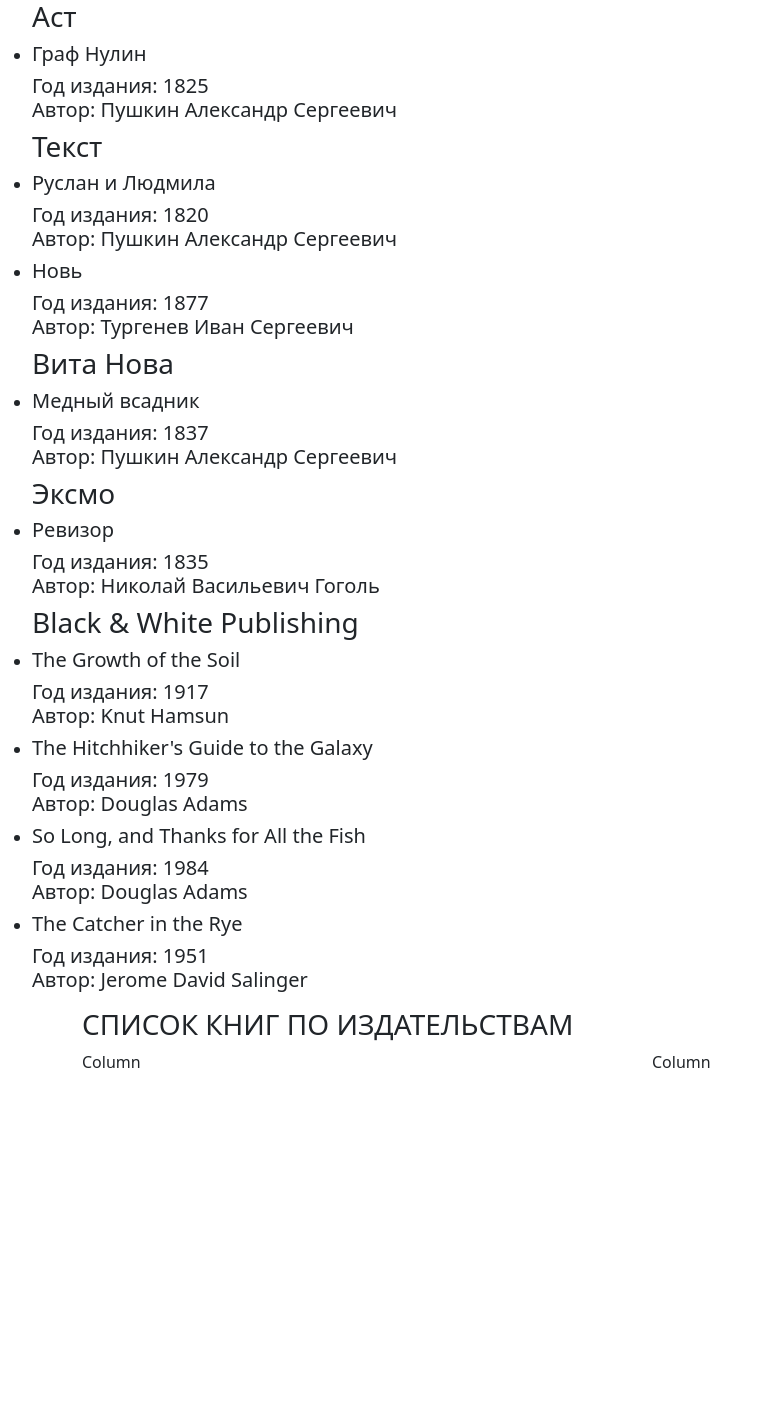
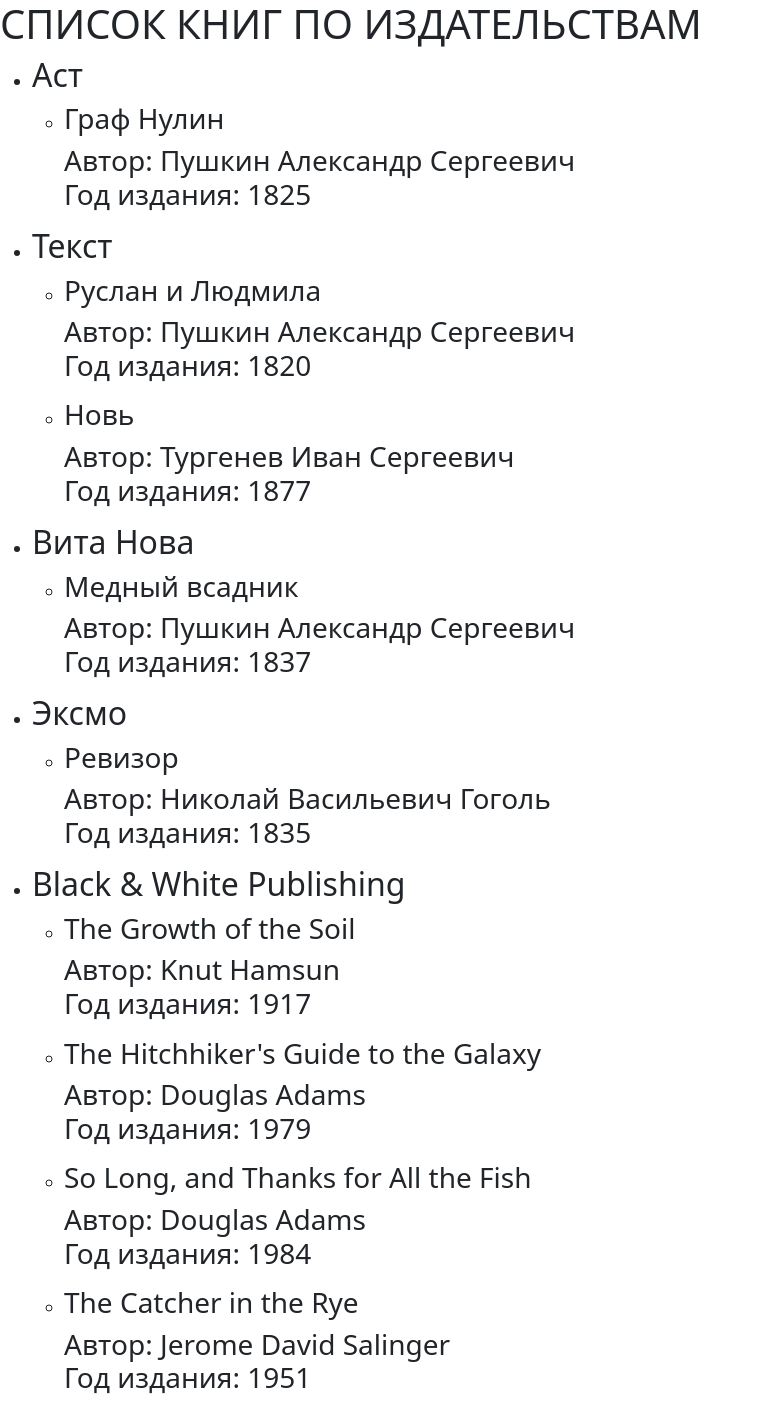
Before and after one commit to Dimazey/DZ_5_11, a Django app: page /publishers/ in a window 1280 px wide. Shown: the whole page, without its empty margins (0-771 px from the left). Before the commit the page ends 1068 px from the top, so only its background shows below. Run offline with Django 3.2, Linux system fonts and the light colour scheme; data comes from the database, SQL or seed files in the repository; both versions use the stored data as it was after the commit; some libraries are stand-ins or nearby versions.

Commit message:
ok bootstrap5

```diff
--- a/my_site/settings.py
+++ b/my_site/settings.py
@@ -119,8 +119,7 @@
 # https://docs.djangoproject.com/en/2.2/howto/static-files/
 
 STATIC_URL = '/static/'
-STATICFILES_DIRS = [
-   os.path.join(BASE_DIR, "static"),
-]
+#STATICFILES_DIRS = [
+#   os.path.join(BASE_DIR, "static"),]
 
 DEFAULT_AUTO_FIELD = 'django.db.models.AutoField'
--- a/p_library/templates/publishers.html
+++ b/p_library/templates/publishers.html
@@ -9,31 +9,26 @@
 
 </head>
 <body>
-
+<h1>{{ title }}</h1>
     <ul>
         {% for key, value in books.items %}
-        <h3>{{ key }}</h3>
-            {% for book in value %}
-            <li><h5>{{ book.title }}<h5> Год издания: {{ book.year_release }}<br> Автор: {{ book.author.full_name }}</li>
-            {% endfor %}
-
+            <li>
+            <h2>{{ key }}</h2>
+                <ul>
+                    {% for book in value %}
+                        <li>
+                            <h3>{{ book.title }}<h3>
+                            <p>
+                                Автор: {{ book.author.full_name }}<br>
+                                Год издания: {{ book.year_release }}
+                            </p>
+                        </li>
+                    {% endfor %}
+                </ul>
+            </li>
         {% endfor %}
     </ul>
-     <div class="container">
-         <div class="row">
-            <div class="col">
-            <h3>{{ title }}</h3>
-            </div>
-         </div>
-  <div class="row">
-    <div class="col">
-      Column
-    </div>
-    <div class="col">
-      Column
-    </div>
-  </div>
-</div>
+
 <script src="{% static 'js/bootstrap.bundle.min.js' %}"></script>
 </body>
 </html>
```
Also changed, not shown: db.sqlite3.
